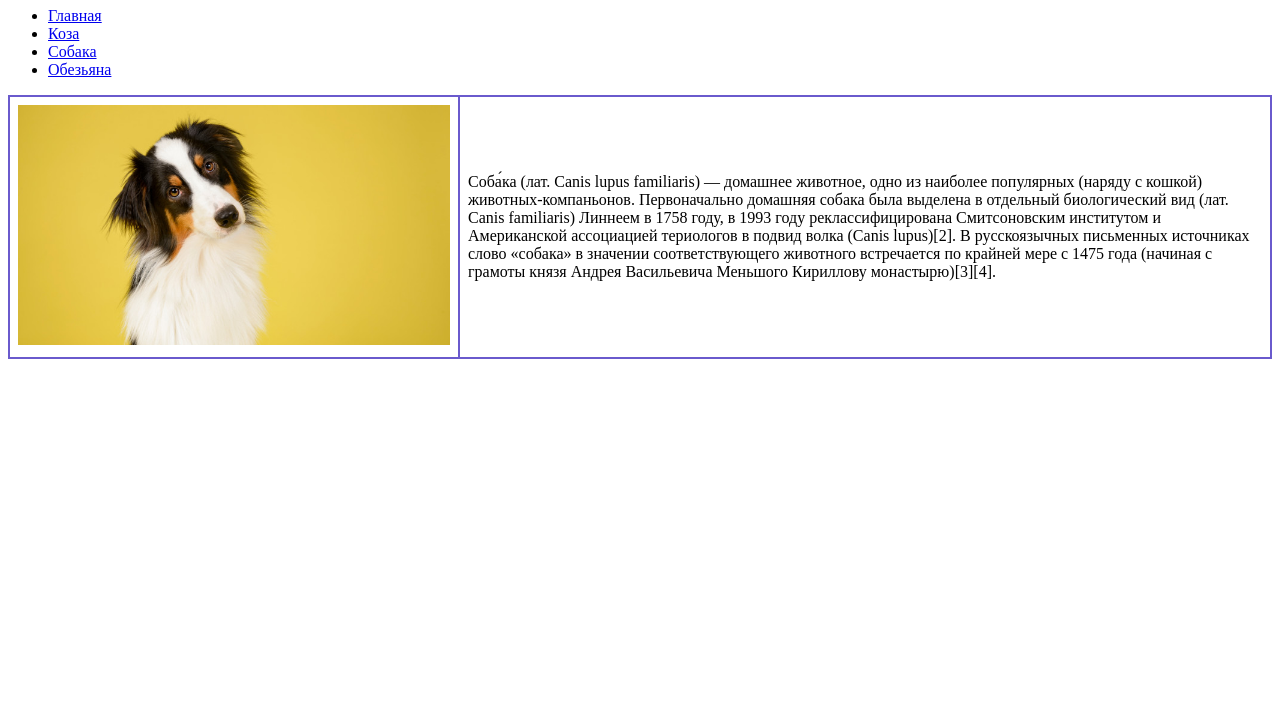
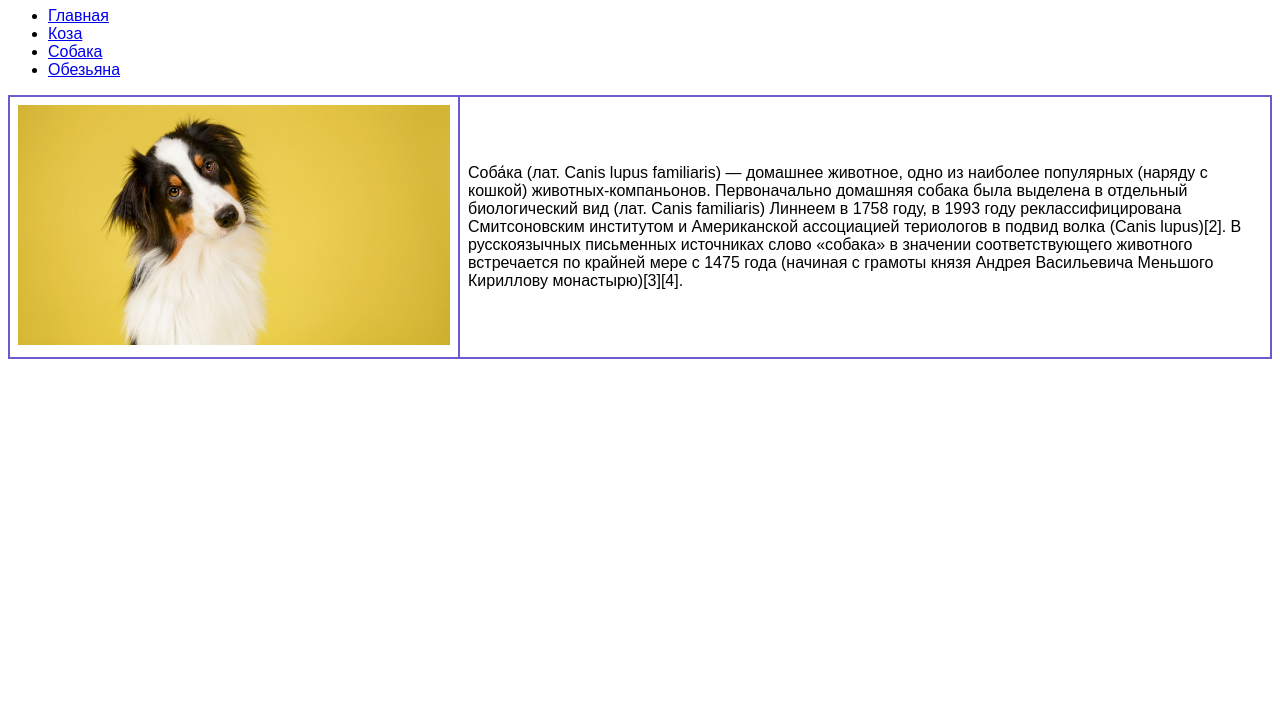
Before and after one commit to borodachhh/arzy-wild-world, a plain HTML site: page dog.html in a window 1280 px wide. Shown: the part 73-800 px from the top of the page. Drawn offline with Linux system fonts and the light colour scheme.

Commit message:
font is changed

```diff
--- a/dog.html
+++ b/dog.html
@@ -6,6 +6,9 @@
     <title>Собака</title>
 
     <style>
+      * {
+        font-family: Arial, Helvetica, sans-serif;
+      }
       table {
         border-collapse: collapse;
       }
```
Also changed, not shown: goat.html (+3 -0 lines), index.html (+3 -0 lines), monkey.html (+3 -0 lines).
